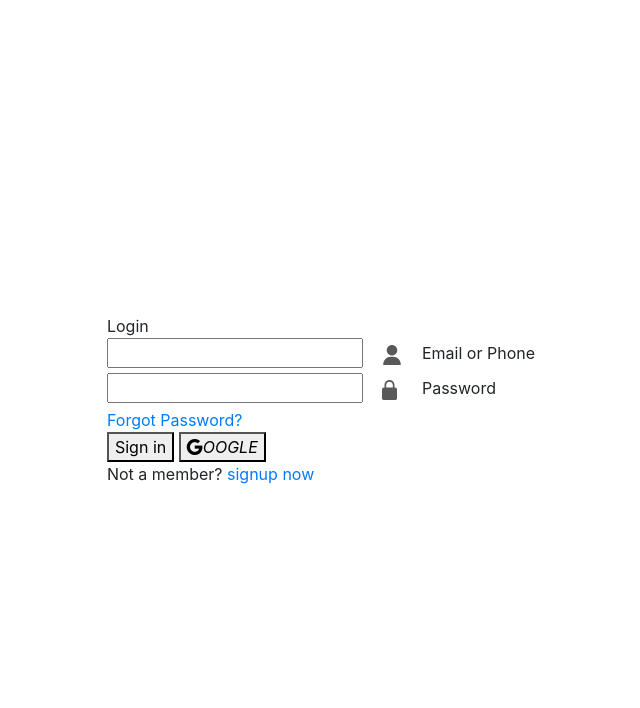
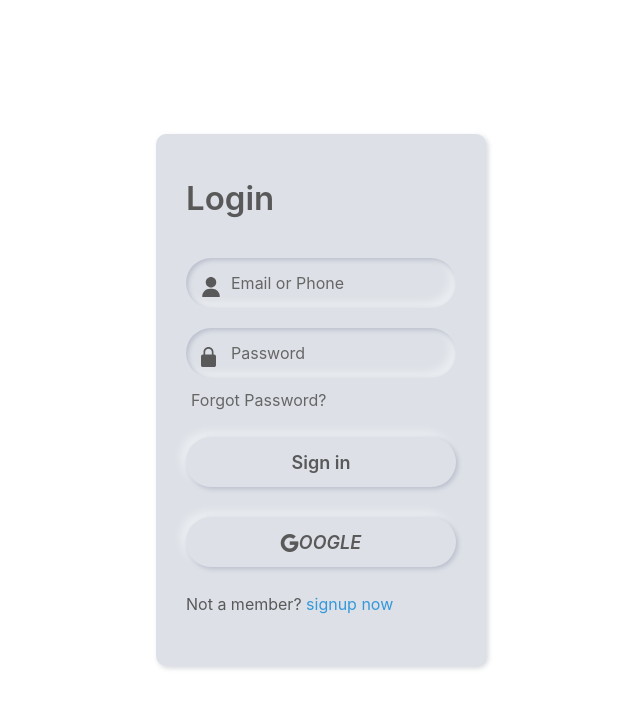
Before and after one commit to allysarebato/google-login, a plain HTML site: page index.html in a window 1280 px wide. Shown: the whole page, without its empty margins (319-959 px from the left). Drawn offline with nearby package versions, Linux system fonts and the light colour scheme.

Commit message:
Update index.html

```diff
--- a/index.html
+++ b/index.html
@@ -4,7 +4,7 @@
     <meta charset="UTF-8">
     <meta name="viewport" content="width=device-width, initial-scale=1.0">
     <title>Allysa Rebato</title>
-    <link rel="stylesheet" href="login.css">
+    <link rel="stylesheet" href="syles.css">
     <link href="https://cdn.jsdelivr.net/npm/bootstrap@5.3.3/dist/css/bootstrap.min.css" rel="stylesheet" integrity="sha384-QWTKZyjpPEjISv5WaRU9OFeRpok6YctnYmDr5pNlyT2bRjXh0JMhjY6hW+ALEwIH" crossorigin="anonymous">
     <link rel="stylesheet" href="https://stackpath.bootstrapcdn.com/bootstrap/4.5.2/css/bootstrap.min.css">
    <link rel="stylesheet" href="https://cdn.jsdelivr.net/npm/bootstrap-icons@1.5.0/font/bootstrap-icons.css">
```
